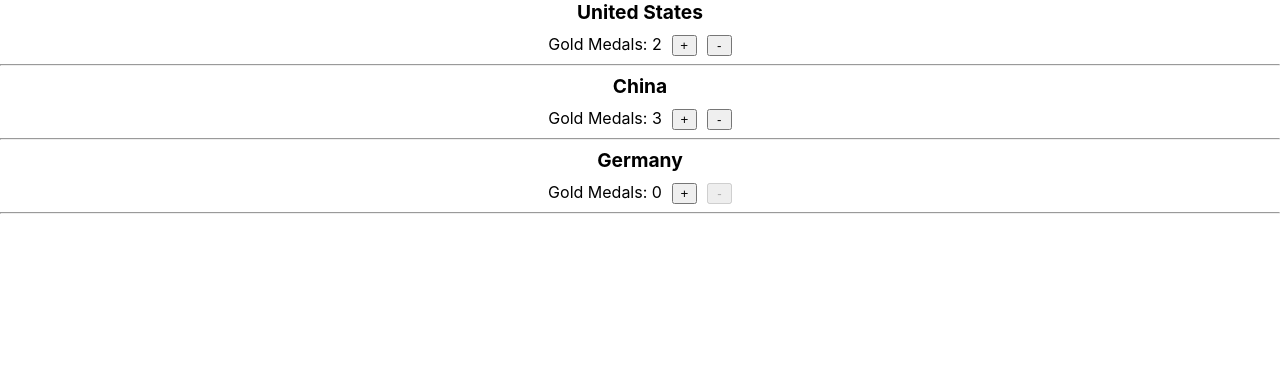
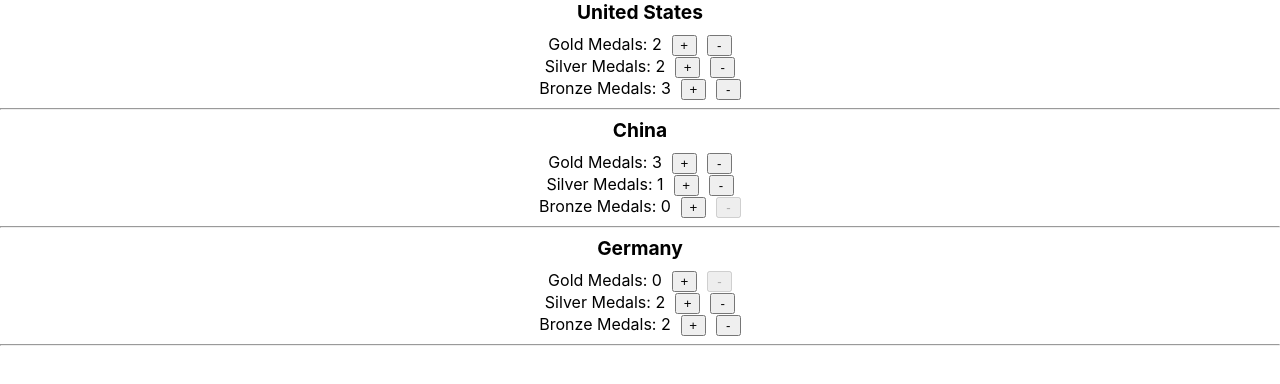
Before and after one commit to urlockGaur/medals-bootstrap, a React (Create React App) app: page / in a window 1280 px wide. Shown: the top 384 px of the page. Built offline with nearby package versions, Linux system fonts and the light colour scheme.

Commit message:
[3.04] Silver, Bronze medals

```diff
--- a/src/App.js
+++ b/src/App.js
@@ -5,12 +5,14 @@ import './App.css';
 class App extends Component {
     state = {
         countries: [
-            { id: 1, name: 'United States', gold: 2 },
-            { id: 2, name: 'China', gold: 3 },
-            { id: 3, name: 'Germany', gold: 0 },
+            { id: 1, name: 'United States', gold: 2, silver: 2, bronze: 3 },
+            { id: 2, name: 'China', gold: 3, silver: 1, bronze: 0 },
+            { id: 3, name: 'Germany', gold: 0, silver: 2, bronze: 2 },
         ],
         medals: [
             { id: 1, name: 'gold' },
+            { id: 2, name: 'silver' },
+            { id: 3, name: 'bronze' },
         ]
     }
     handleIncrement = (countryId, medalName) => {
```
